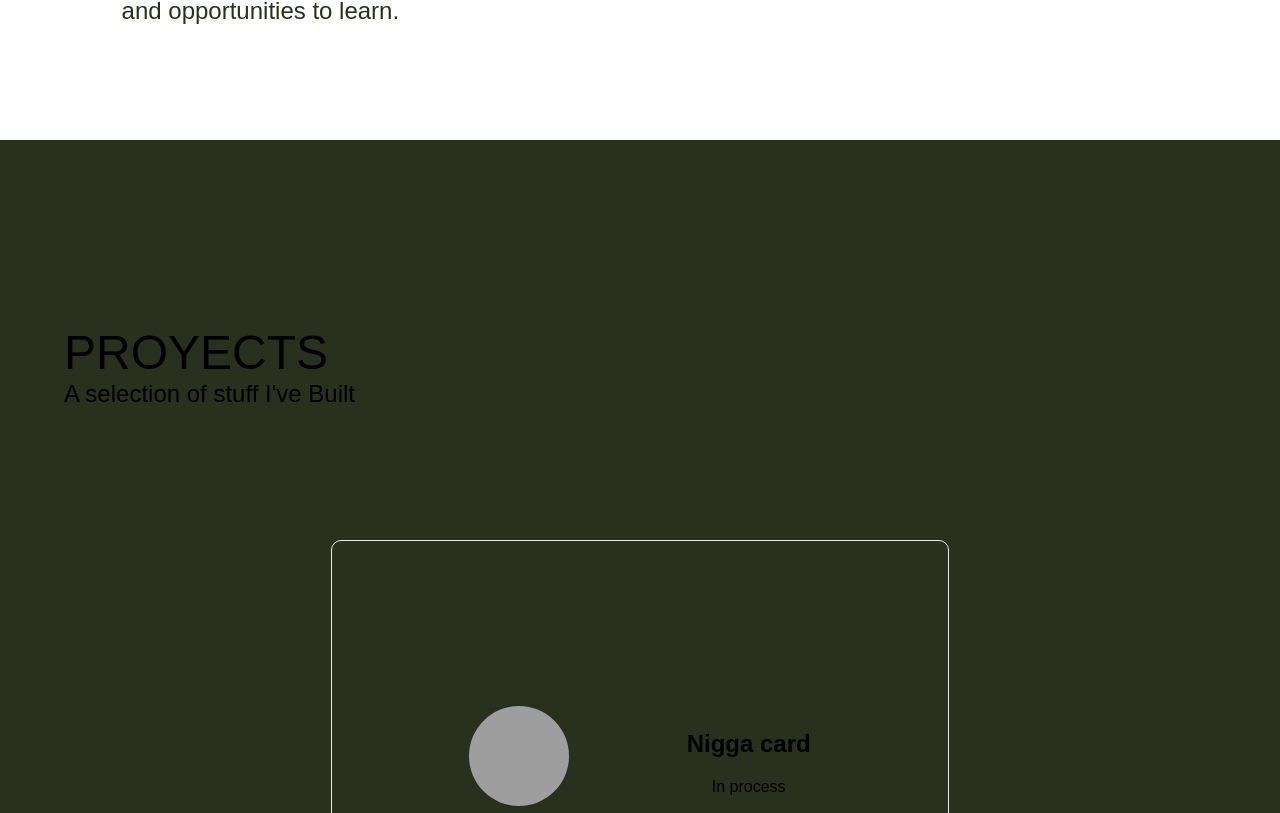
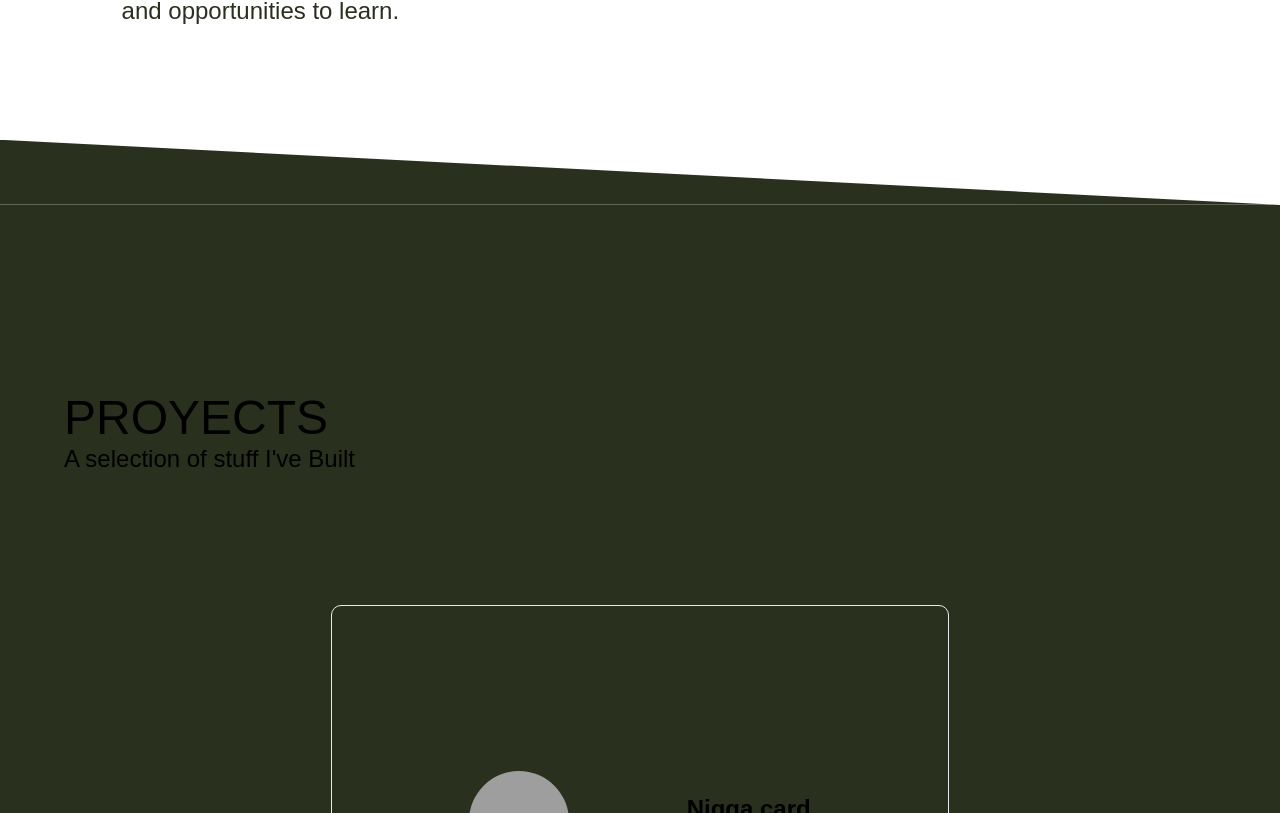
Before and after one commit to JulietaStorino/MyWebsite, a React (Vite) app: page / in a window 1280 px wide. Shown: the part 767-1580 px from the top of the page. Built offline with nearby package versions, Linux system fonts and the light colour scheme; grey boxes are pictures that could not be loaded.

Commit message:
divisors added

```diff
--- a/src/App.jsx
+++ b/src/App.jsx
@@ -19,7 +19,9 @@ function App() {
     <>
       <Header></Header>
       <AboutMe></AboutMe>
+      <div className="angle angle1"></div>
       <Proyects></Proyects>
+      <div className="angle angle2"></div>
       <List items={fruit} category="Fruits"/>
       <MyComponent></MyComponent>
       <Button></Button>
--- a/src/index.css
+++ b/src/index.css
@@ -188,6 +188,45 @@ textarea:focus, textarea:focus-visible {
   align-self: center;
 }
 
+.angle {
+  position: relative;
+  height: 40px;
+  width: 100%;
+  background-color: rgb(255, 255, 255);
+  margin: 0;
+  padding: 0;
+}
+
+.angle:after {
+  content: '';
+  position: absolute;
+  top: 0;
+  left: 0;
+  height: 40px;
+  width: 100%;
+  background-color: rgb(42, 48, 30);
+}
+
+@media (min-width: 900px) {
+  .angle,
+  .angle:after {
+    height: 65px;
+  }
+}
+
+.angle1:after {
+  -webkit-clip-path: polygon(100% 100%, 0 100%, 0 0);
+          clip-path: polygon(100% 100%, 0 100%, 0 0);
+}
+
+.angle2:after {
+  -webkit-clip-path: polygon(100% 100%, 100% 0, 0 0);
+          clip-path: polygon(100% 100%, 100% 0, 0 0);
+}
+
+
+
+
 
 @media (max-width: 1200px){
   .nav .nav-img{
```
